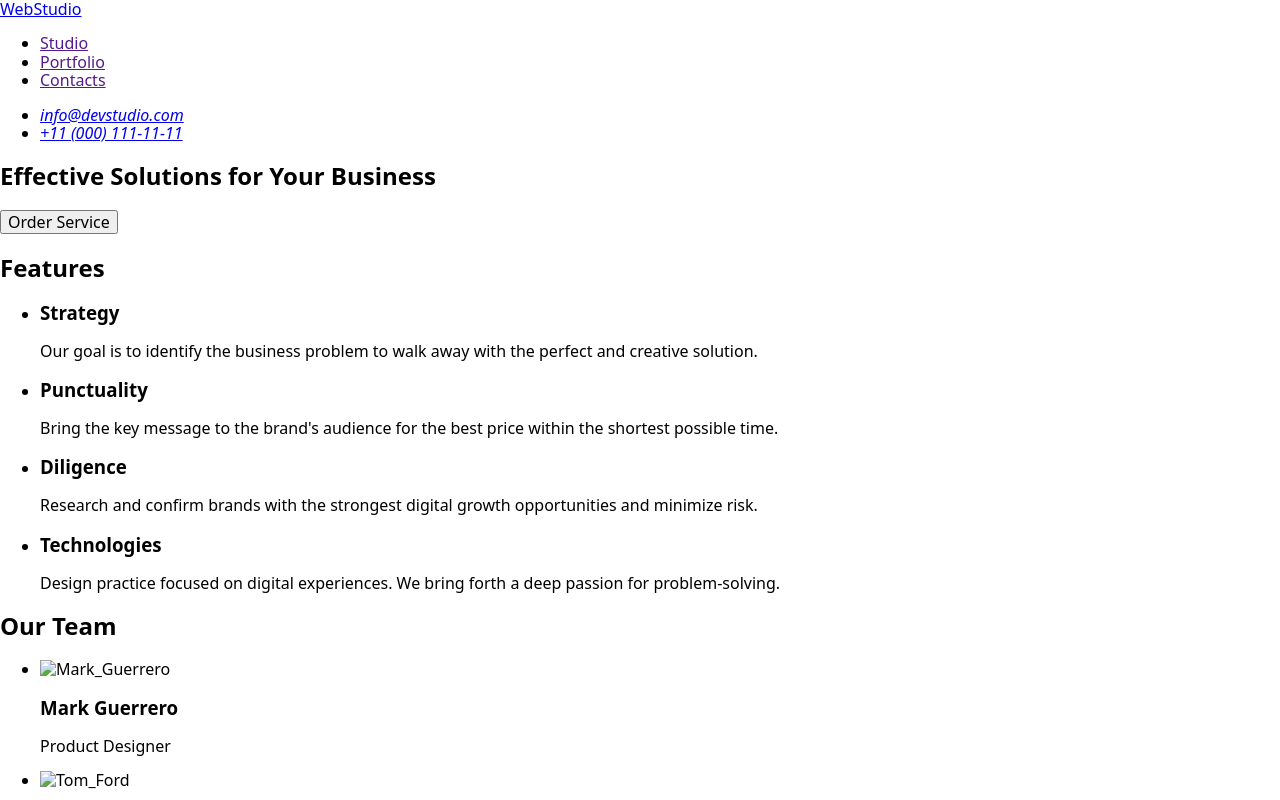
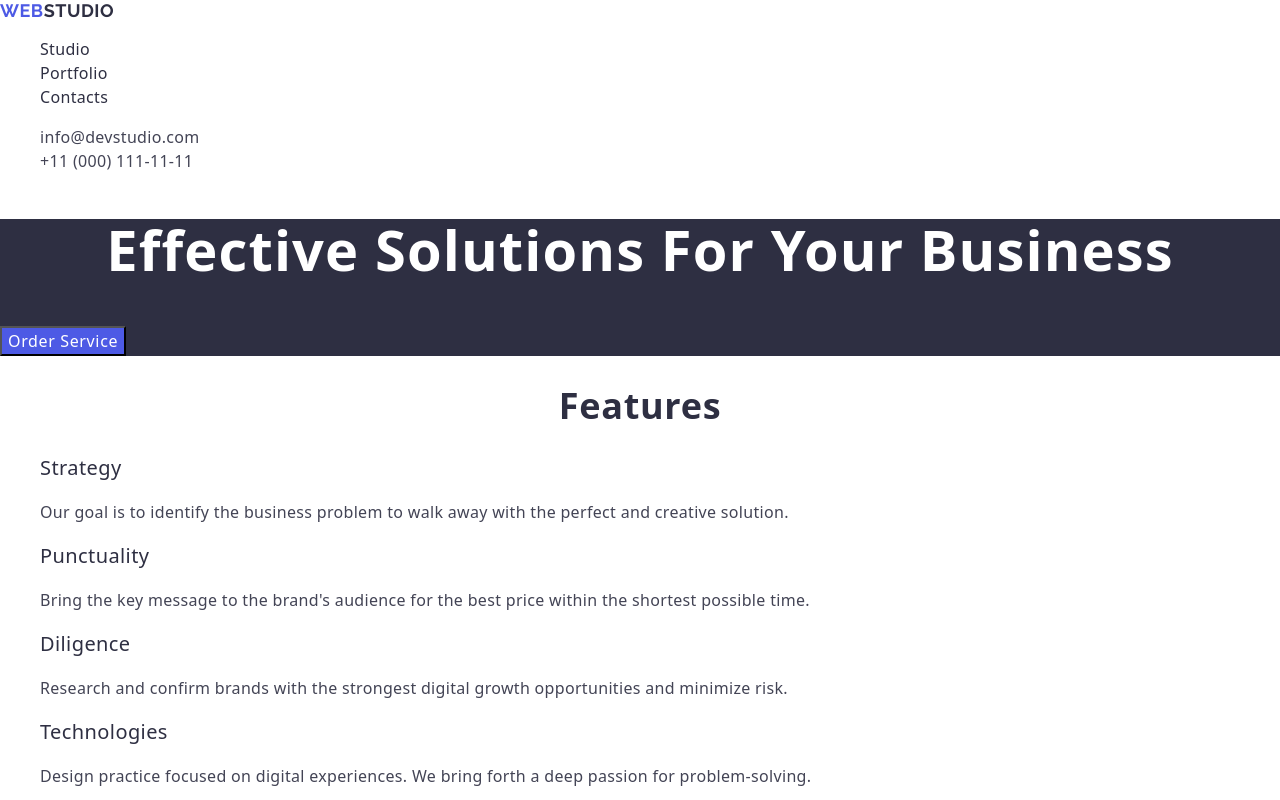
Before and after one commit to kateryna-zykova/goit-markup-hw-02, a plain HTML site: page index.html in a window 1280 px wide. Shown: the top 800 px of the page. Drawn offline with nearby package versions, Linux system fonts and the light colour scheme.

Commit message:
commit message

```diff
--- a/css/styles.css
+++ b/css/styles.css
@@ -1,26 +1,155 @@
+body {
+    font-family: "Roboto" sans-serif;
+    font-style: normal;
+    font-weight: 400;
+    color: #434455;
+    background-color: #FFFFFF;
+}
+
+ul {
+    list-style-type: none;
+}
+
+h2 {
+    color: #2E2F42;
+    text-transform: capitalize;
+    font-weight: 700;
+    font-size: 36px;
+    line-height: 1.11111;
+    letter-spacing: 0.02em;
+    text-align: center;
+}
+h3 {
+    color: #2E2F42;
+    text-transform: capitalize;
+    font-weight: 500;
+    font-size: 20px;
+    line-height: 1.2;
+    letter-spacing: 0.02em;
+}
+
+a, button {
+    text-decoration: none;
+    cursor: pointer;
+    font-style: normal;
+}
+
 /* #region Navigation */
+.page-header {
+
+}
+
+.header-nav {
+
+}
+
 .main-logo {
+    font-family: "Raleway", sans-serif;
+    font-weight: 700;
+    font-size: 18px;
+    line-height: 1.16667;
+    letter-spacing: 0.03em;
+    text-transform: uppercase;
+    color: #4d5ae5;
+}
 
+.main-logo-part {
+    font-family: "Raleway", sans-serif;
+    font-weight: 700;
+    font-size: 18px;
+    line-height: 1.16667;
+    letter-spacing: 0.03em;
+    text-transform: uppercase;
+    color: #2e2f42;
 }
 
 .nav-list {
 
 }
 
-.nav-contact {
+.nav-list-item {
 
+}
+
+.nav-list-link {
+    font-weight: 500;
+    font-size: 16px;
+    line-height: 1.5;
+    letter-spacing: 0.02em;
+    color: #2e2f42;
+}
+
+.nav-list-link:hover,
+.nav-list-link:focus {
+    color: #404bbf;
+}
+
+.nav-list-link:active {
+    color: #404bbf;
+}
+
+.header-contact {
+
+}
+
+.contact-list {
+
+}
+
+.contact-list-item {
+
+}
+
+.contact-list-link {
+    font-size: 16px;
+    line-height: 1.5;
+    letter-spacing: 0.02em;
+    color: #434455;
+}
+
+.contact-list-link:hover,
+.contact-list-link:focus {
+    color: #404bbf;
 }
 /* #endregion Navigation */
 
 /* #region Main*/
-.hero-title {
+.page-main {
 
 }
 
+.section-hero {
+    background-color: #2E2F42;
+}
+
+.hero-title {
+    text-transform: capitalize;
+    font-weight: 700;
+    font-size: 56px;
+    line-height: 1.07143;
+    letter-spacing: 0.02em;
+    text-align: center;
+    color: #fff;
+}
+
 .hero-btn {
+    font-weight: 500;
+    font-size: 16px;
+    line-height: 1.5;
+    letter-spacing: 0.04em;
+    color: #fff;
+    background: #4d5ae5;
+    text-align: center;
+}
+
+.hero-btn:hover,
+.hero-btn:focus {
+    background: #404bbf;
+}
+
+.section-features {
 
 }
-
 
 .section-title {
 
@@ -30,23 +159,32 @@
 
 }
 
-.section-list-title {
+.section-list-item {
 
 }
 
+.section-list-title {
+    font-weight: 500;
+    font-size: 20px;
+    line-height: 1.2;
+    letter-spacing: 0.02em;
+}
+
 .section-list-text {
+    font-size: 16px;
+    line-height: 1.5;
+    letter-spacing: 0.02em;
+}
+
+.section-team {
+    background: #f4f4fd;
+}
+
+.section-portfolio {
 
 }
 
-.section-features {
-
-}
-
-.section-team {
-
-}
-
-.section-portfolio {
+.section-list-img {
 
 }
 
@@ -59,6 +197,18 @@
 }
 
 .footer-text {
+    font-size: 16px;
+    line-height: 1.5;
+    letter-spacing: 0.02em;
+    color: #f4f4fd;
+    background-color: #2e2f42;
+}
 
+.page-footer {
+    background-color: #2E2F42;
+}
+
+.page-footer .main-logo-part  {
+    color: #f4f4fd;
 }
 /* #endregion Main */
--- a/index.html
+++ b/index.html
@@ -16,30 +16,30 @@
 
 <body>
 
-    <header>
-        <nav class="nav">
-            <a class="main-logo" href="./index.html">WebStudio</a>
+    <header class="page-header">
+        <nav class="header-nav">
+            <a class="main-logo" href="./index.html">Web<span class="main-logo-part">Studio</span></a>
             <ul class="nav-list">
-                <li><a href="">Studio</a></li>
-                <li><a href="">Portfolio</a></li>
-                <li><a href="">Contacts</a></li>
+                <li class="nav-list-item"><a class="nav-list-link" href="">Studio</a></li>
+                <li class="nav-list-item"><a class="nav-list-link" href="">Portfolio</a></li>
+                <li class="nav-list-item"><a class="nav-list-link" href="">Contacts</a></li>
             </ul>
         </nav>
-        <address>
-            <ul class="nav-contact">
-                <li>
-                    <a href="mailto:info@devstudio.com">info@devstudio.com</a>
+        <address class="header-contact">
+            <ul class="contact-list">
+                <li class="contact-list-item">
+                    <a class="contact-list-link" href="mailto:info@devstudio.com">info@devstudio.com</a>
                 </li>
-                <li>
-                    <a href="tel:+110001111111">+11 (000) 111-11-11</a>
+                <li class="contact-list-item">
+                    <a class="contact-list-link" href="tel:+110001111111">+11 (000) 111-11-11</a>
                 </li>
             </ul>
         </address>
     </header>
 
-    <main>
+    <main class="page-main">
         <!-- #region Hero page -->
-        <section class="hero-page">
+        <section class="section-hero">
             <h1 class="hero-title">Effective Solutions for Your Business</h1>
             <button class="hero-btn" type="button">Order Service</button>
         </section>
@@ -49,25 +49,25 @@
         <section class="section-features">
             <h2 class="section-title">Features</h2>
             <ul class="section-list">
-                <li>
+                <li class="section-list-item">
                     <h3 class="section-list-title">Strategy</h3>
                     <p class="section-list-text">Our goal is to identify the business problem to walk away with the
                         perfect and creative
                         solution.</p>
                 </li>
-                <li>
+                <li class="section-list-item">
                     <h3 class="section-list-title">Punctuality</h3>
                     <p class="section-list-text">Bring the key message to the brand's audience for the best price within
                         the shortest possible
                         time.</p>
                 </li>
-                <li>
+                <li class="section-list-item">
                     <h3 class="section-list-title">Diligence</h3>
                     <p class="section-list-text">Research and confirm brands with the strongest digital growth
                         opportunities and minimize risk.
                     </p>
                 </li>
-                <li>
+                <li class="section-list-item">
                     <h3 class="section-list-title">Technologies</h3>
                     <p class="section-list-text">Design practice focused on digital experiences. We bring forth a deep
                         passion for
@@ -81,23 +81,26 @@
         <section class="section-team">
             <h2 class="section-title">Our Team</h2>
             <ul class="section-list">
-                <li>
-                    <img src="./images/mark_guerrero.jpg" alt="Mark_Guerrero" width="264" height="260">
+                <li class="section-list-item">
+                    <img class="section-list-img" src="./images/mark_guerrero.jpg" alt="Mark_Guerrero" width="264"
+                        height="260">
                     <h3 class="section-list-title">Mark Guerrero</h3>
                     <p class="section-list-text">Product Designer</p>
                 </li>
-                <li>
-                    <img src="./images/tom_ford.jpg" alt="Tom_Ford" width="264" height="260">
+                <li class="section-list-item">
+                    <img class="section-list-img" src="./images/tom_ford.jpg" alt="Tom_Ford" width="264" height="260">
                     <h3 class="section-list-title">Tom Ford</h3>
                     <p class="section-list-text">Frontend Developer</p>
                 </li>
-                <li>
-                    <img src="./images/camila_garcia.jpg" alt="Camila_Garcia" width="264" height="260">
+                <li class="section-list-item">
+                    <img class="section-list-img" src="./images/camila_garcia.jpg" alt="Camila_Garcia" width="264"
+                        height="260">
                     <h3 class="section-list-title">Camila Garcia</h3>
                     <p class="section-list-text">Marketing</p>
                 </li>
-                <li>
-                    <img src="./images/daniel_wilson.jpg" alt="Daniel_Wilson" width="264" height="260">
+                <li class="section-list-item">
+                    <img class="section-list-img" src="./images/daniel_wilson.jpg" alt="Daniel_Wilson" width="264"
+                        height="260">
                     <h3 class="section-list-title">Daniel Wilson</h3>
                     <p class="section-list-text">UI Designer</p>
                 </li>
@@ -109,33 +112,39 @@
         <section class="section-portfolio">
             <h2 class="section-title">Our Portfolio</h2>
             <ul class="section-list">
-                <li>
-                    <img src="./images/banking_app.jpg" alt="Banking App" width="360" height="300">
+                <li class="section-list-item">
+                    <img class="section-list-img" src="./images/banking_app.jpg" alt="Banking App" width="360"
+                        height="300">
                     <h3 class="section-list-title">Banking App</h3>
                     <p class="section-list-text">App</p>
                 </li>
-                <li>
-                    <img src="./images/cashless_payment.jpg" alt="Cashless Payment" width="360" height="300">
+                <li class="section-list-item">
+                    <img class="section-list-img" src="./images/cashless_payment.jpg" alt="Cashless Payment" width="360"
+                        height="300">
                     <h3 class="section-list-title">Cashless Payment</h3>
                     <p class="section-list-text">Marketing</p>
                 </li>
-                <li>
-                    <img src="./images/meditation_app.jpg" alt="Meditaion App" width="360" height="300">
+                <li class="section-list-item">
+                    <img class="section-list-img" src="./images/meditation_app.jpg" alt="Meditaion App" width="360"
+                        height="300">
                     <h3 class="section-list-title">Meditaion App</h3>
                     <p class="section-list-text">App</p>
                 </li>
-                <li>
-                    <img src="./images/taxi-service.jpg" alt="Taxi Service" width="360" height="300">
+                <li class="section-list-item">
+                    <img class="section-list-img" src="./images/taxi-service.jpg" alt="Taxi Service" width="360"
+                        height="300">
                     <h3 class="section-list-title">Taxi Service</h3>
                     <p class="section-list-text">Marketing</p>
                 </li>
-                <li>
-                    <img src="./images/screen_illustrations.jpg" alt="Screen Illustrations" width="360" height="300">
+                <li class="section-list-item">
+                    <img class="section-list-img" src="./images/screen_illustrations.jpg" alt="Screen Illustrations"
+                        width="360" height="300">
                     <h3 class="section-list-title">Screen Illustrations</h3>
                     <p class="section-list-text">Design</p>
                 </li>
-                <li>
-                    <img src="./images/online_courses.jpg" alt="Online Courses" width="360" height="300">
+                <li class="section-list-item">
+                    <img class="section-list-img" src="./images/online_courses.jpg" alt="Online Courses" width="360"
+                        height="300">
                     <h3 class="section-list-title">Online Courses</h3>
                     <p class="section-list-text">Marketing</p>
                 </li>
@@ -144,8 +153,8 @@
         <!-- #endregion Portfolio -->
     </main>
 
-    <footer>
-        <a class="main-logo" href="./index.html">WebStudio</a>
+    <footer class="page-footer">
+        <a class="main-logo" href="./index.html">Web<span class="main-logo-part">Studio</span></a>
         <p class="footer-text"> Increase the flow of customers and sales for your business with digital marketing &
             growth
             solutions.</p>
```
